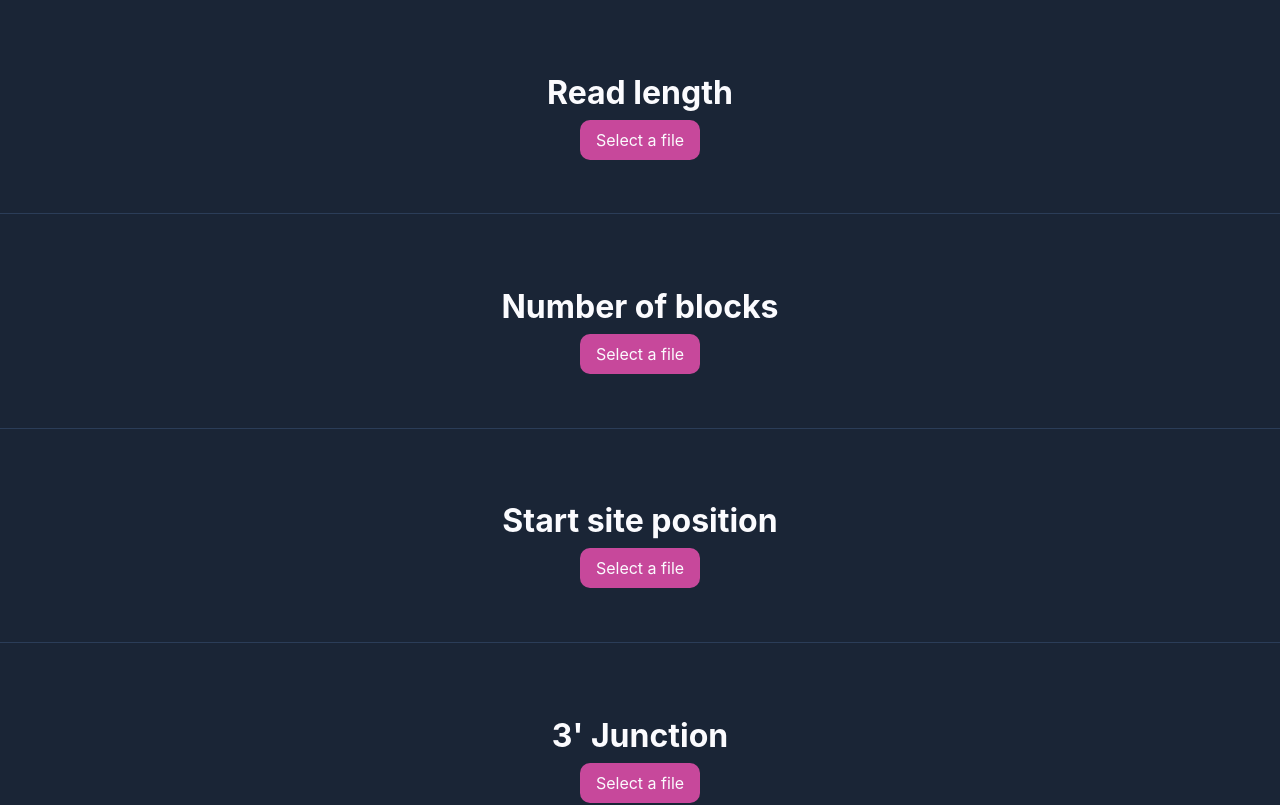
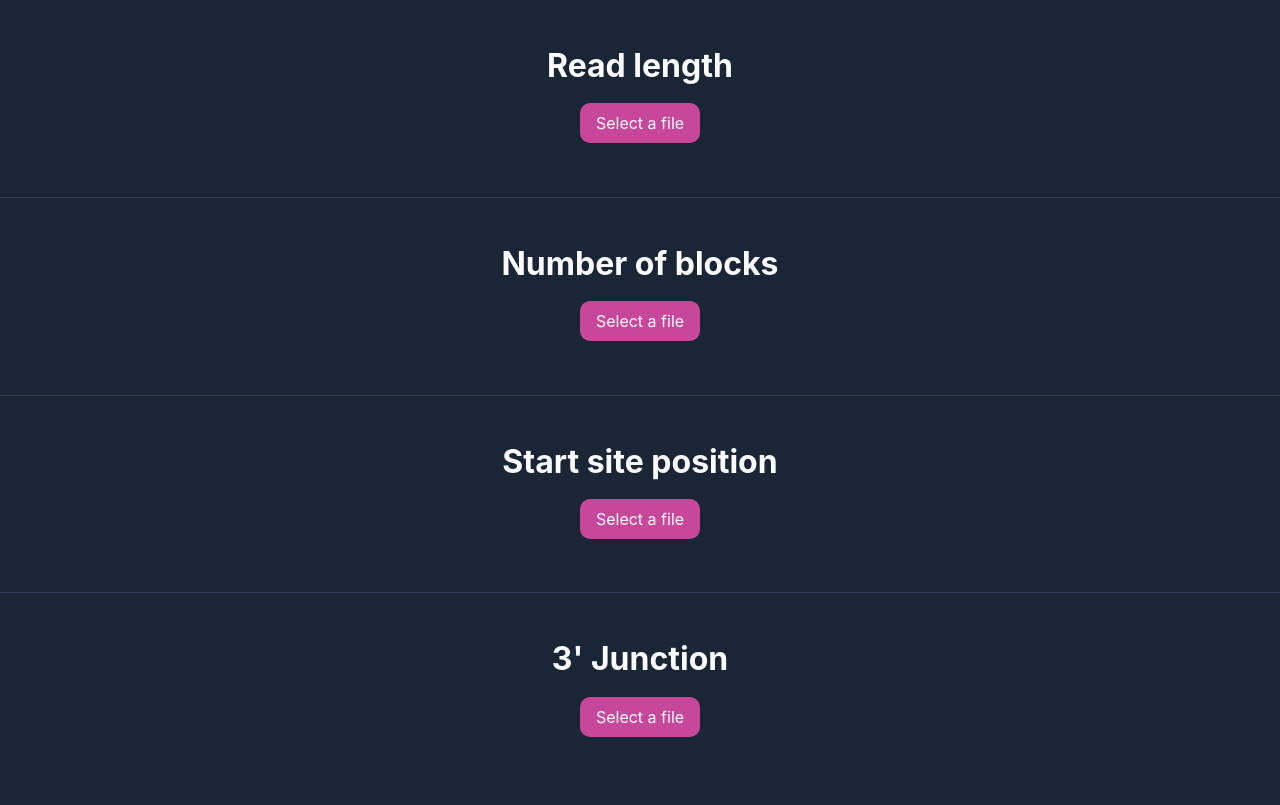
Before and after one commit to Benjent/nanovizer, a Vue app: page / in a window 1280 px wide. Shown: the top 805 px of the page. Built offline with nearby package versions, Linux system fonts and the light colour scheme.

Commit message:
Reset title styles

```diff
--- a/src/assets/styles/basics/reset.scss
+++ b/src/assets/styles/basics/reset.scss
@@ -9,8 +9,10 @@ body {
     font-size: initial;
 }
 
-p {
+h1, h2, h2, h4, h5, h6, p {
     margin: 0;
+    font-weight: normal;
+    font-size: initial;
 }
 
 button {
--- a/src/assets/styles/modules/title.scss
+++ b/src/assets/styles/modules/title.scss
@@ -1,5 +1,6 @@
 .title {
-    margin-bottom: 10px;
+    margin-bottom: 20px;
+    font-weight: bold;
 
     &--1 {
         font-size: 3rem;
```
